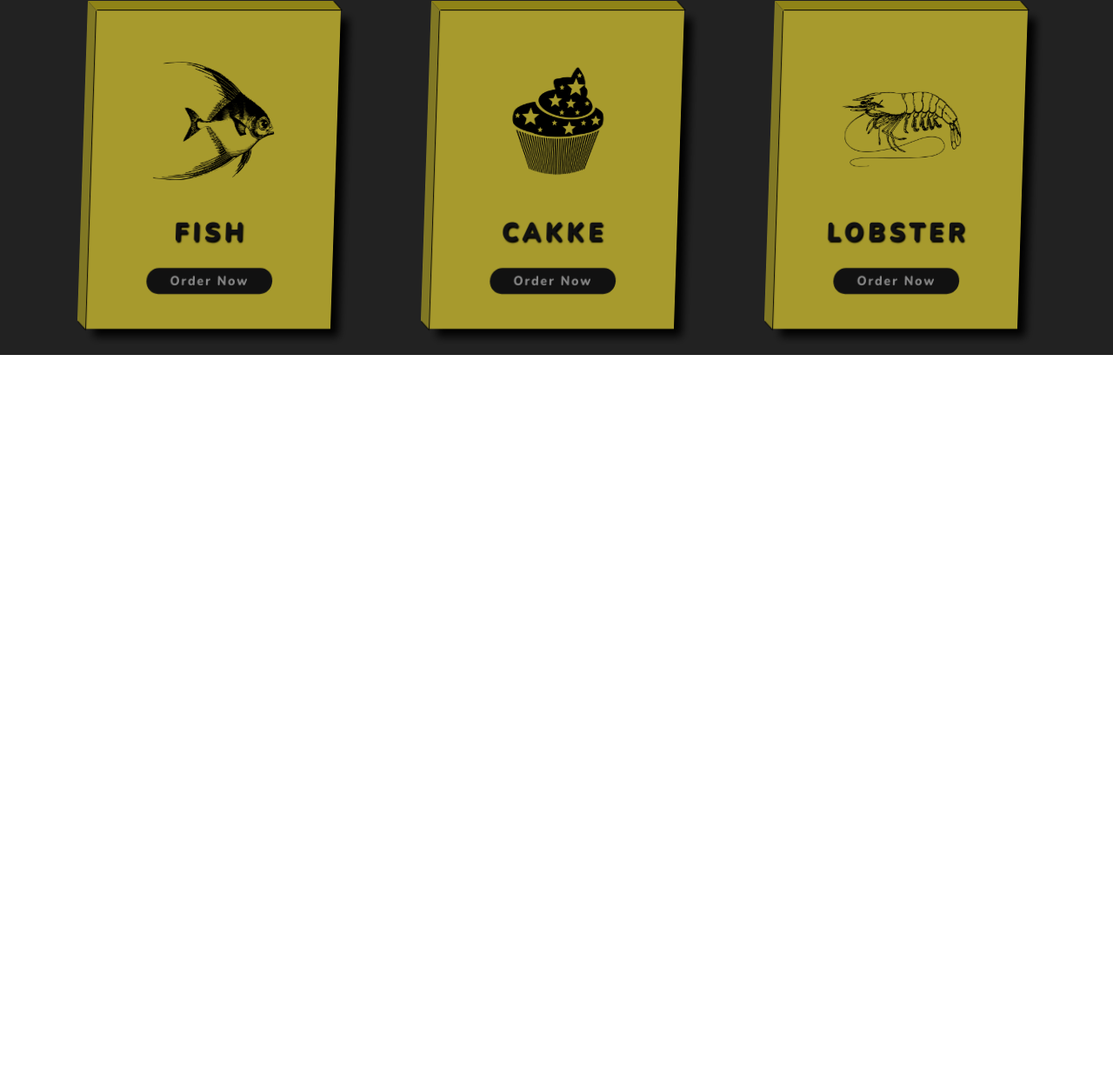
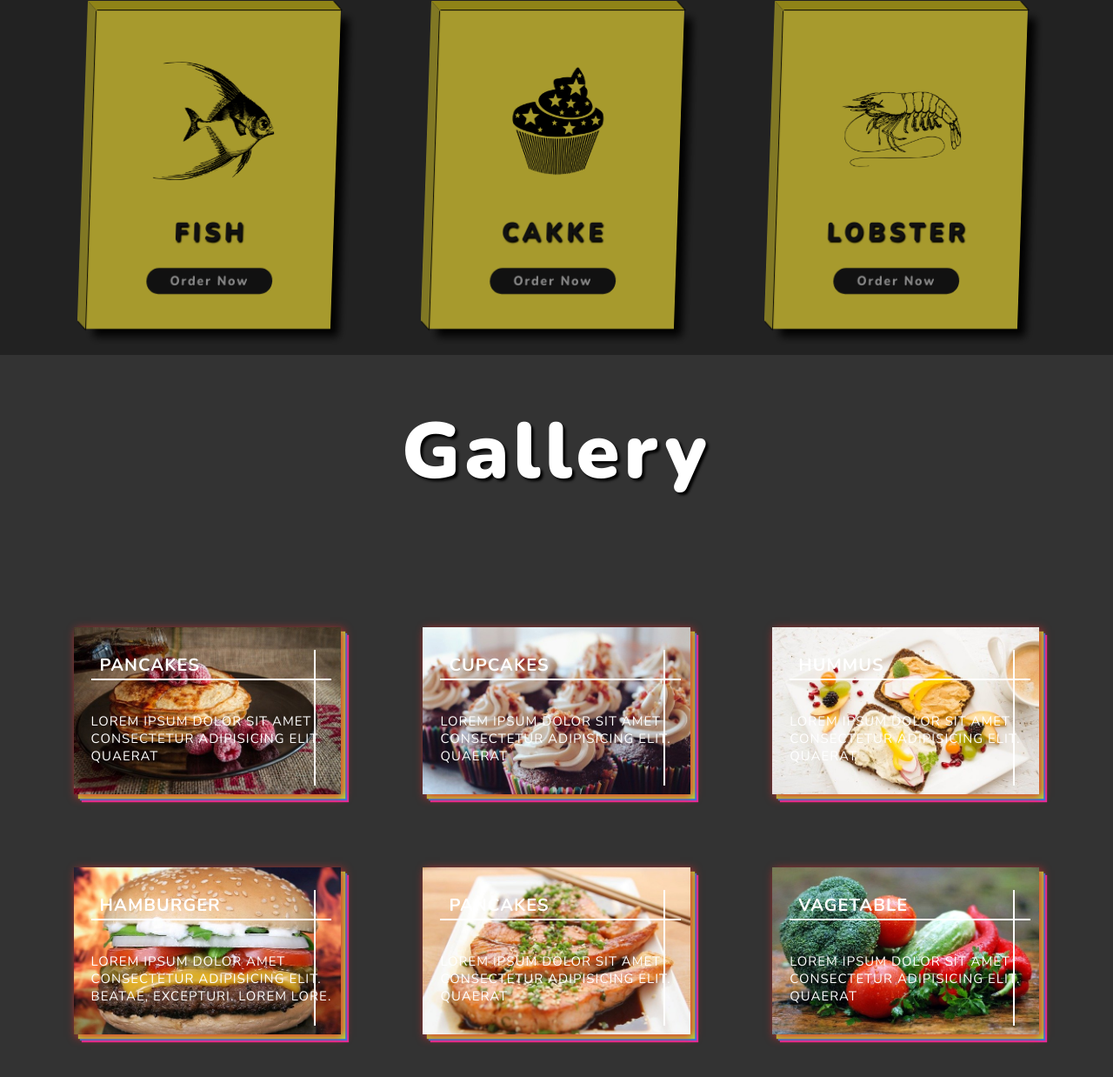
Before and after one commit to DevOps127/foods, a plain HTML site: page index.html in a window 1280 px wide. Shown: the part 1192-2430 px from the top of the page at 87% size. Before the commit the page ends 1600 px from the top, so only its background shows below. Drawn offline with nearby package versions, Linux system fonts and the light colour scheme.

Commit message:
add html & css for the gallery

```diff
--- a/index.html
+++ b/index.html
@@ -56,6 +56,56 @@
         </div>
       </section>
       <!-- End Section 2 -->
+      <!-- Section 3 -->
+      <section class="section-3">
+        <h1 class="section-heading">Gallery</h1>
+        <div class="gallery">
+          <a href="#" class="gallery-link" title="Order now">
+            <img src="images/gallery-img-1.jpg" class="gallery-img" />
+            <h3 class="food-name">Pancakes</h3>
+            <p class="gallery-description">
+              Lorem ipsum dolor sit amet consectetur adipisicing elit. Quaerat
+            </p>
+          </a>
+          <a href="#" class="gallery-link" title="Order now">
+            <img src="images/gallery-img-2.jpg" class="gallery-img" />
+            <h3 class="food-name">Cupcakes</h3>
+            <p class="gallery-description">
+              Lorem ipsum dolor sit amet consectetur adipisicing elit. Quaerat
+            </p>
+          </a>
+          <a href="#" class="gallery-link" title="Order now">
+            <img src="images/gallery-img-3.jpg" class="gallery-img" />
+            <h3 class="food-name">Hummus</h3>
+            <p class="gallery-description">
+              Lorem ipsum dolor sit amet consectetur adipisicing elit. Quaerat
+            </p>
+          </a>
+          <a href="#" class="gallery-link" title="Order now">
+            <img src="images/gallery-img-4.jpg" class="gallery-img" />
+            <h3 class="food-name">Hamburger</h3>
+            <p class="gallery-description">
+              Lorem ipsum dolor amet consectetur adipisicing elit. Beatae,
+              excepturi. Lorem lore.
+            </p>
+          </a>
+          <a href="#" class="gallery-link" title="Order now">
+            <img src="images/gallery-img-5.jpg" class="gallery-img" />
+            <h3 class="food-name">Pancakes</h3>
+            <p class="gallery-description">
+              Lorem ipsum dolor sit amet consectetur adipisicing elit. Quaerat
+            </p>
+          </a>
+          <a href="#" class="gallery-link" title="Order now">
+            <img src="images/gallery-img-6.jpg" class="gallery-img" />
+            <h3 class="food-name">Vagetable</h3>
+            <p class="gallery-description">
+              Lorem ipsum dolor sit amet consectetur adipisicing elit. Quaerat
+            </p>
+          </a>
+        </div>
+      </section>
+      <!-- End of Section 3 -->
     </div>
 
     <script src="script.js"></script>
--- a/style.css
+++ b/style.css
@@ -142,3 +142,74 @@ html {
   box-shadow: -0.2rem -0.2rem -0.2rem #000;
 }
 /* End of Section 2 */
+
+/* Section 3 */
+.section-3 {
+  background-color: #333;
+  padding: 5rem 0;
+}
+
+.gallery {
+  display: flex;
+  justify-content: space-evenly;
+  align-items: center;
+  flex-wrap: wrap;
+  margin-top: 10rem;
+}
+
+.gallery-link {
+  position: relative;
+  margin: 4rem 1rem;
+}
+
+.gallery-link::before {
+  content: "";
+  position: absolute;
+  width: 0.2rem;
+  height: 80%;
+  background-color: #fff;
+  left: 90%;
+  top: 2vw;
+}
+
+.gallery-link::after {
+  content: "";
+  position: absolute;
+  width: 90%;
+  height: 0.2rem;
+  background-color: #fff;
+  left: 2rem;
+  top: 30%;
+}
+
+.gallery-img {
+  width: 24vw;
+  height: 15vw;
+  object-fit: cover;
+  box-shadow: 0.3rem 0.3rem 1rem #e92929, 0.5rem 0.5rem 0.1rem #a2e946,
+    0.7rem 0.7rem 0.1rem #297ce9, 0.9rem 0.9rem 0.1rem #e92999;
+}
+
+.food-name {
+  position: absolute;
+  top: 3rem;
+  left: 3rem;
+  font-size: 2rem;
+  font-weight: 700;
+  text-transform: uppercase;
+  letter-spacing: 0.1rem;
+  color: #fff;
+}
+
+.gallery-description {
+  position: absolute;
+  bottom: 3vw;
+  left: 2rem;
+  font-size: 1.5rem;
+  font-weight: 300;
+  color: #fff;
+  letter-spacing: 0.1rem;
+  text-transform: uppercase;
+}
+
+/*End of Section 3*/
```
